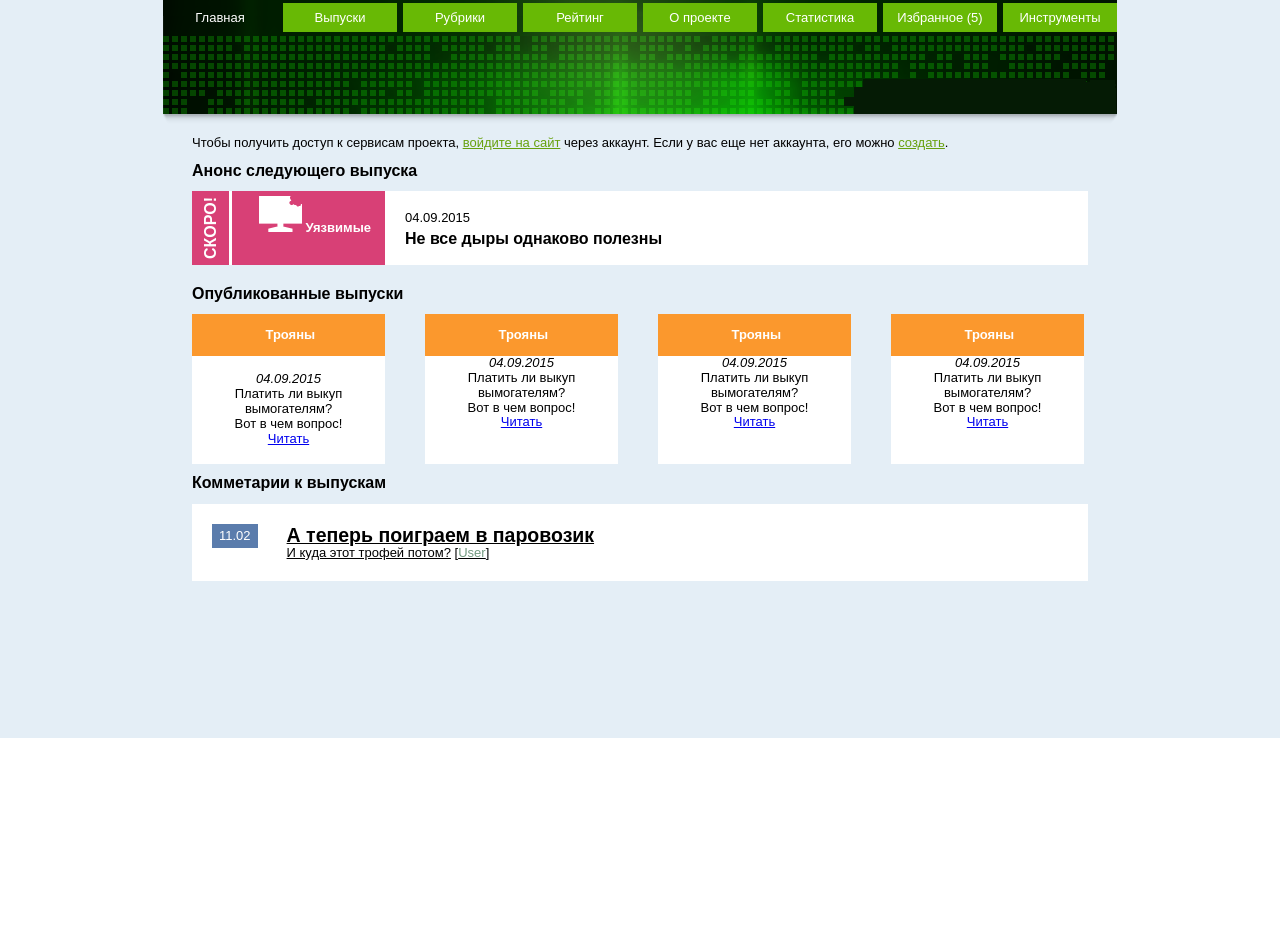
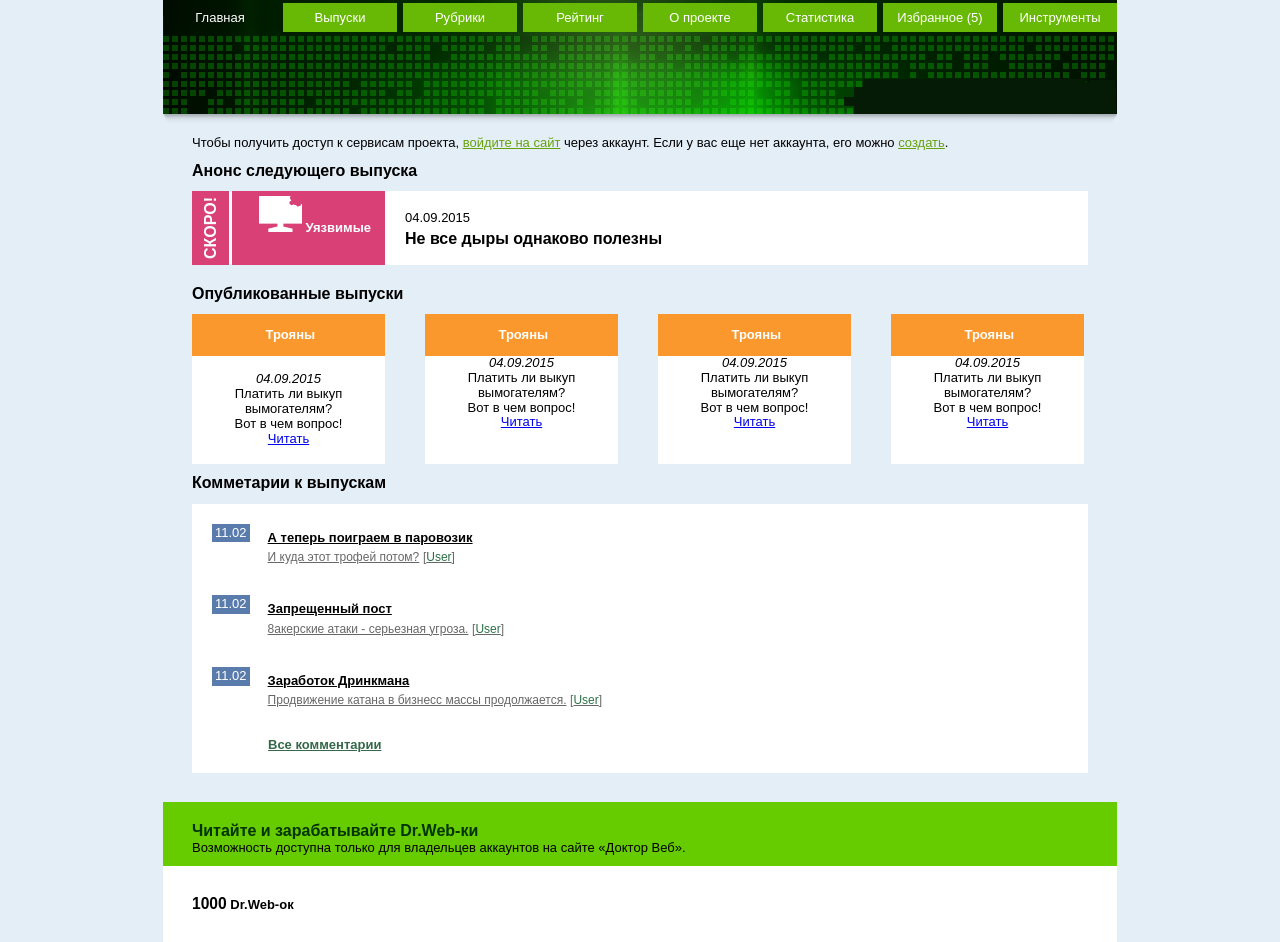
Before and after one commit to Lantsov/dr.web, a plain HTML site: page index.html in a window 1280 px wide. Shown: the part 62-1004 px from the top of the page. Before the commit the page ends 800 px from the top, so only its background shows below. Drawn offline with Linux system fonts and the light colour scheme.

Commit message:
6/6/17 11:17

```diff
--- a/css/style.css
+++ b/css/style.css
@@ -189,26 +189,65 @@ nav ul li.active{
 	background-color: #fff;
 	padding: 20px;
 }
+.comments-item{
+	margin-bottom: 30px;
+}
 .comments-item > span{
 	display: inline-block;
 	float: left;
 	background-color: #5a7cac;
-	padding: 5px 7px;
+	padding: 2px 3px;
 	color: #fff;
 }
 .comments-item_body{
 	display: inline-block;
-	margin-left: 19px;
-	padding-left: 10px;
+	margin-left: 18px;
 	vertical-align: top;
 }
 .comments-item_body h2{
 	margin: 0;
 	padding: 0;
 }
-.comments-item_body a{
+.comments-item_body h2 a{
+	font-size: 13px;
+	font-weight: bold;
 	color: #000;
+	margin: 0;
+	padding: 0;
+	line-height: 1.9;
+}
+.comments-item_body > a{
+	color: #000;
+	font-size: 12px;
+	color: #676767;
 }
 .a-user_green{
-	color: #739a80;
+	color: #2b7045;
 }
+.comments-all{
+	margin-left: 56px;
+}
+.comments-all > a{
+	color: #346848;
+	font-weight: bold;
+	font-size: 13px;
+}
+.webki{
+	background-color: #fff;
+	padding: 0 29px 29px 29px;
+}
+.webki-head{
+	background-color: #66cc00;
+	margin: 29px -29px;
+	padding: 20px 29px 10px 29px;
+}
+.webki-head h1{
+	color: #003300;
+	font-size: 16px;
+	font-weight: bold;
+	margin: 0;
+}
+.webki-body_item{
+	width: 50%;
+
+}
--- a/index.html
+++ b/index.html
@@ -124,6 +124,36 @@
 							<a href="#">И куда этот трофей потом?</a> <a href="#">[<span class="a-user_green">User</span>]</a>
 						</div>
 					</div>
+					<div class="comments-item">
+						<span>11.02</span>
+						<div class="comments-item_body">
+							<h2><a href="#">Запрещенный пост</a></h2>
+							<a href="#">8акерские атаки - серьезная угроза.</a> <a href="#">[<span class="a-user_green">User</span>]</a>
+						</div>
+					</div>
+					<div class="comments-item">
+						<span>11.02</span>
+						<div class="comments-item_body">
+							<h2><a href="#">Заработок Дринкмана</a></h2>
+							<a href="#">Продвижение катана в бизнесс массы продолжается.</a> <a href="#">[<span class="a-user_green">User</span>]</a>
+						</div>
+					</div>
+					<div class="comments-all">
+						<a href="#">Все комментарии</a>
+					</div>
+				</div>
+			</div>
+		</div>
+		<div class="drwebki">
+			<div class="webki">
+				<div class="webki-head">
+					<h1>Читайте и зарабатывайте Dr.Web-ки</h1>
+					Возможность доступна только для владельцев аккаунтов на сайте «Доктор Веб».
+				</div>
+				<div class="webki-body">
+					<div class="webki-body_item">
+						<strong><big>1000</big> Dr.Web-ок</strong>
+					</div>
 				</div>
 			</div>
 		</div>
```
